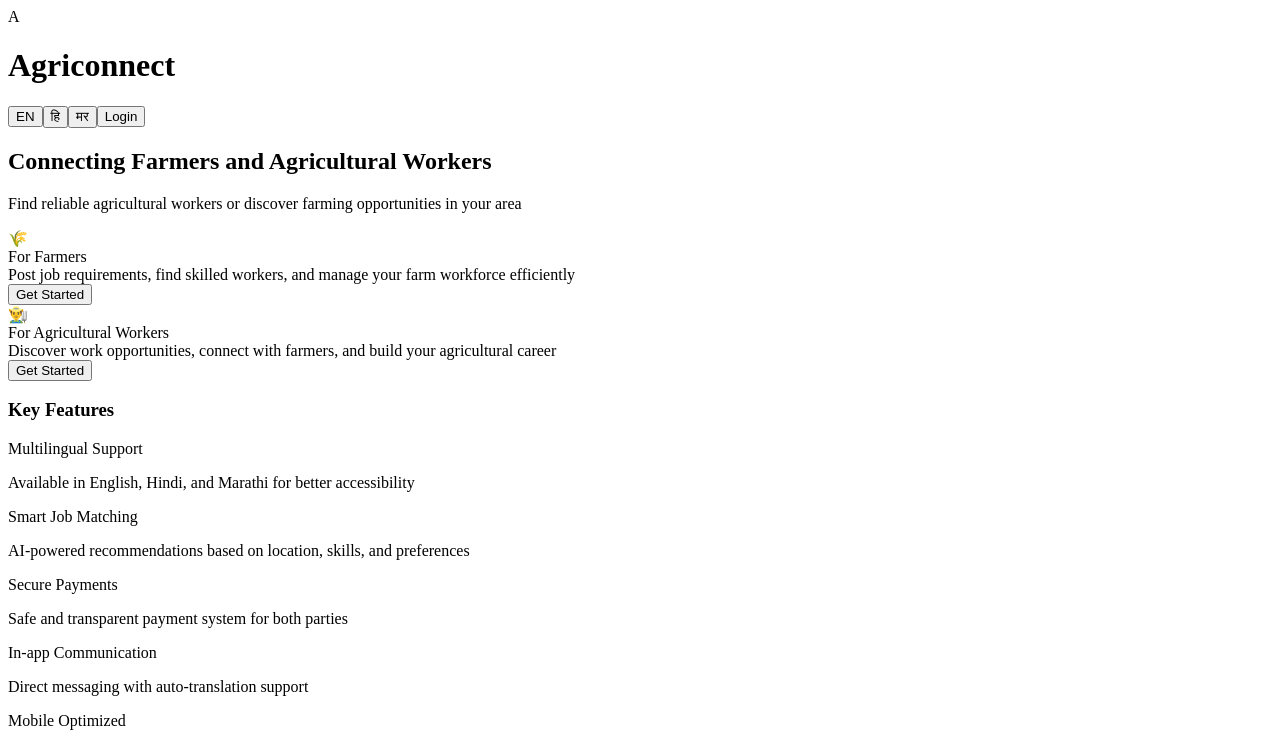
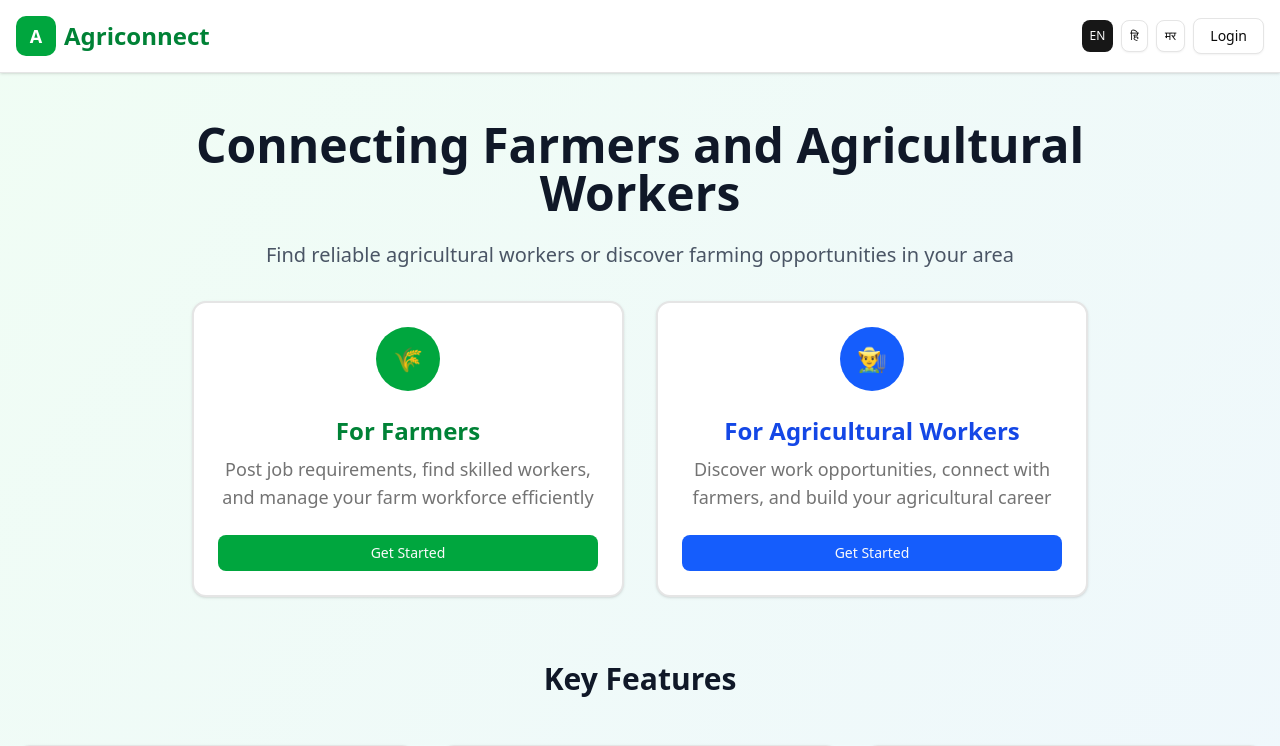
Before and after one commit to blackboxai-deploy/vibe-1756924276472, a Next.js app: page / in a window 1280 px wide. Shown: the top 746 px of the page. Built offline with nearby package versions, Linux system fonts and the light colour scheme.

Commit message:
Add src/app/layout.tsx

```diff
--- /dev/null
+++ b/src/app/layout.tsx
@@ -0,0 +1,42 @@
+import type { Metadata } from 'next';
+import { Inter } from 'next/font/google';
+import './globals.css';
+
+const inter = Inter({
+  subsets: ['latin'],
+  variable: '--font-inter',
+});
+
+export const metadata: Metadata = {
+  title: 'Agriconnect - Connecting Farmers and Agricultural Workers',
+  description: 'Find reliable agricultural workers or discover farming opportunities in your area. Supporting English, Hindi, and Marathi.',
+  keywords: ['agriculture', 'farming', 'workers', 'jobs', 'किसान', 'शेतकरी', 'कृषी'],
+  authors: [{ name: 'Agriconnect Team' }],
+  openGraph: {
+    title: 'Agriconnect - Agricultural Labor Marketplace',
+    description: 'Connecting farmers with skilled agricultural workers across India',
+    type: 'website',
+    locale: 'en_IN',
+    alternateLocale: ['hi_IN', 'mr_IN'],
+  },
+};
+
+export default function RootLayout({
+  children,
+}: {
+  children: React.ReactNode;
+}) {
+  return (
+    <html lang="en" suppressHydrationWarning>
+      <head>
+        <link
+          href="https://fonts.googleapis.com/css2?family=Noto+Sans+Devanagari:wght@400;500;600;700&display=swap"
+          rel="stylesheet"
+        />
+      </head>
+      <body className={`${inter.variable} font-sans antialiased`} suppressHydrationWarning>
+        {children}
+      </body>
+    </html>
+  );
+}
```
